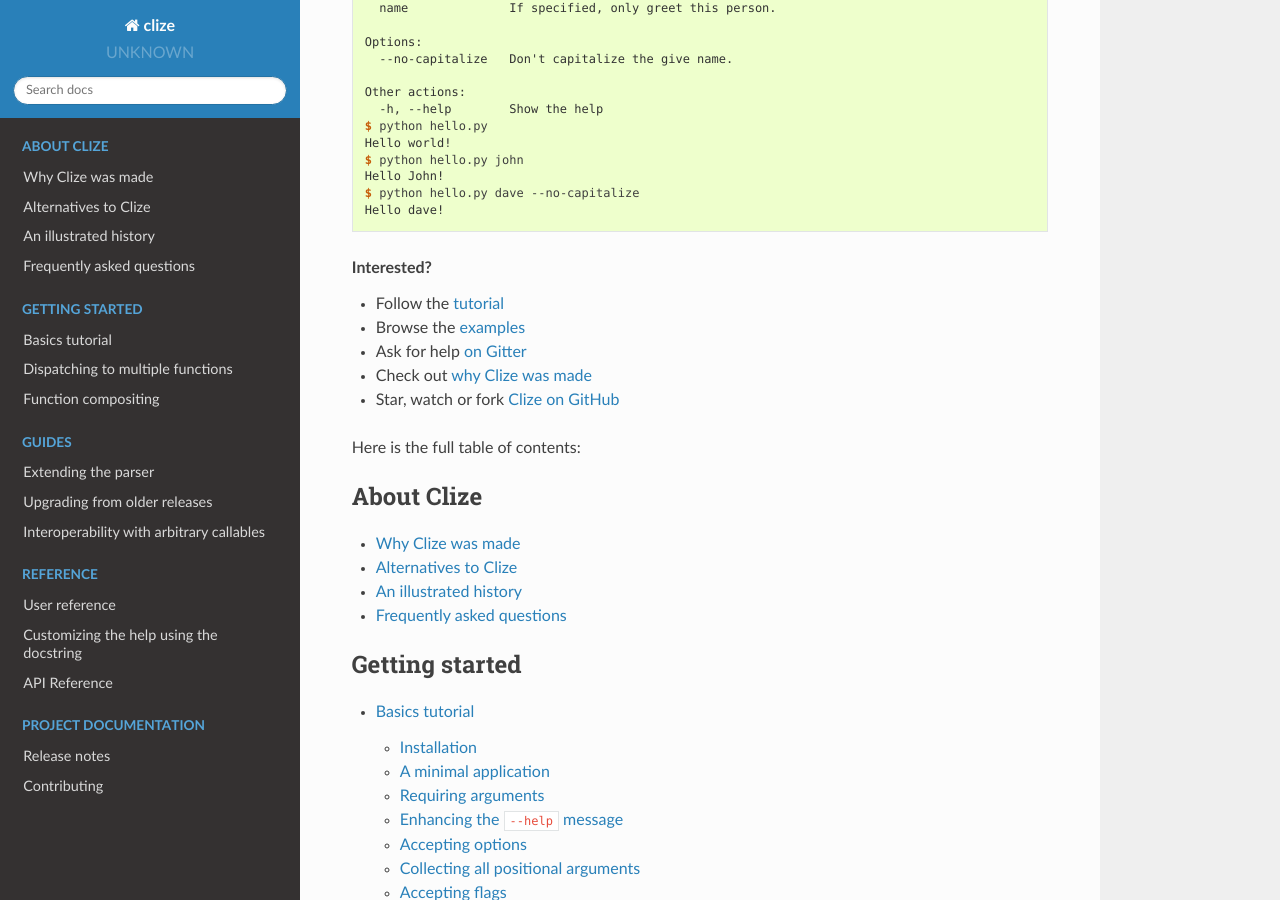
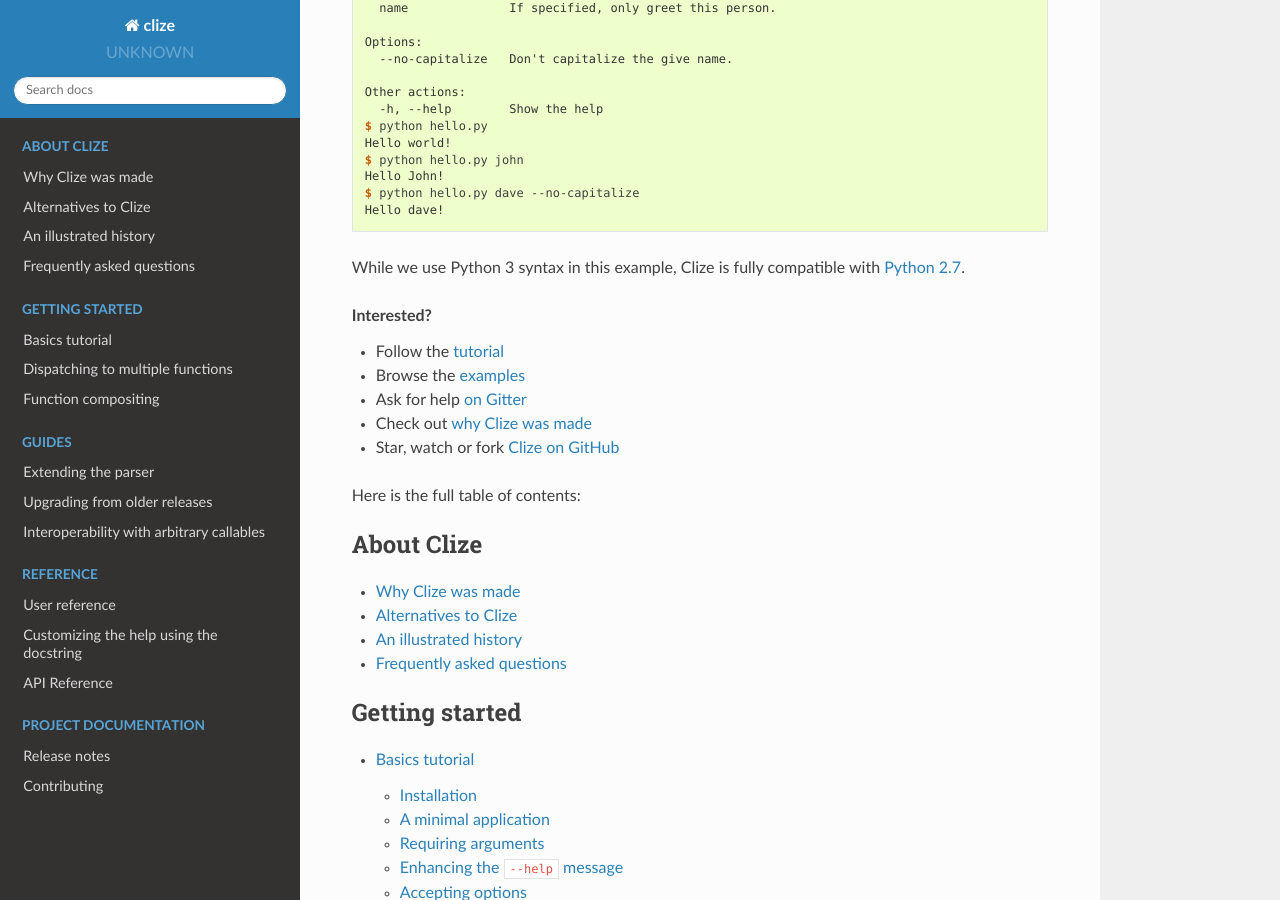
Before and after one commit to epsy/clize, a Sphinx documentation site: the page built from docs/index.rst, in a window 1280 px wide and 900 px high, scrolled down 766 px. Built offline with Sphinx 7.4.7 and the Read the Docs theme 2.0.0, drawn with Linux system fonts in a browser that asks for light colours.

Commit message:
docs: better guidance from the index for Python 2 users

```diff
--- a/docs/index.rst
+++ b/docs/index.rst
@@ -46,6 +46,8 @@
     $ python hello.py dave --no-capitalize
     Hello dave!
 
+While we use Python 3 syntax in this example, Clize is fully compatible with
+:ref:`Python 2.7 <named param py2>`.
 
 .. rubric:: Interested?
 
--- a/docs/reference.rst
+++ b/docs/reference.rst
@@ -300,6 +300,8 @@
 decorators from `sigtools.modifiers` to emulate them.
 
 .. code-block:: python
+
+    from sigtools.modifiers import DECORATOR
 
     @DECORATOR
     def func(ab, cd, de=None, fg=None, hi=None):
```
